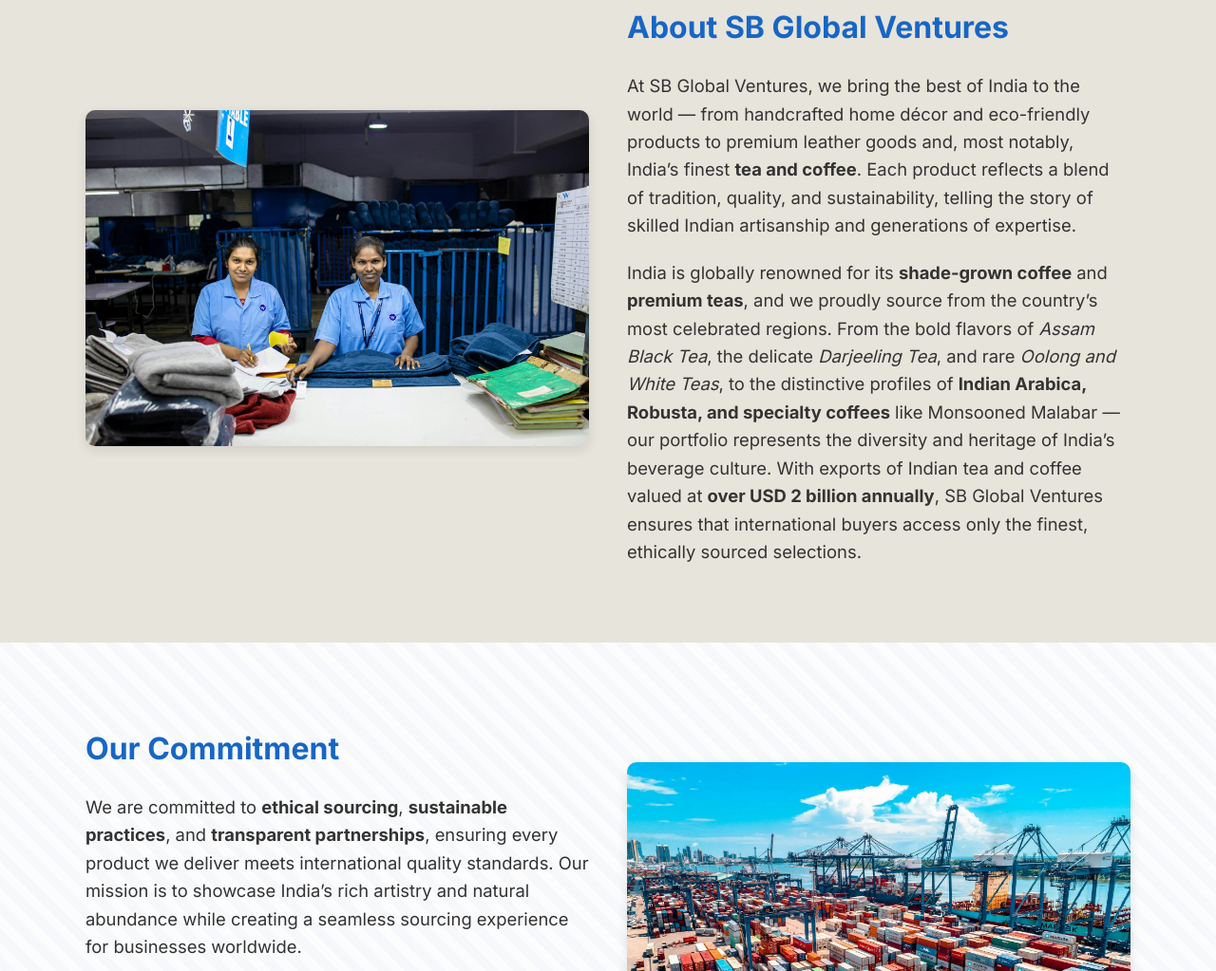
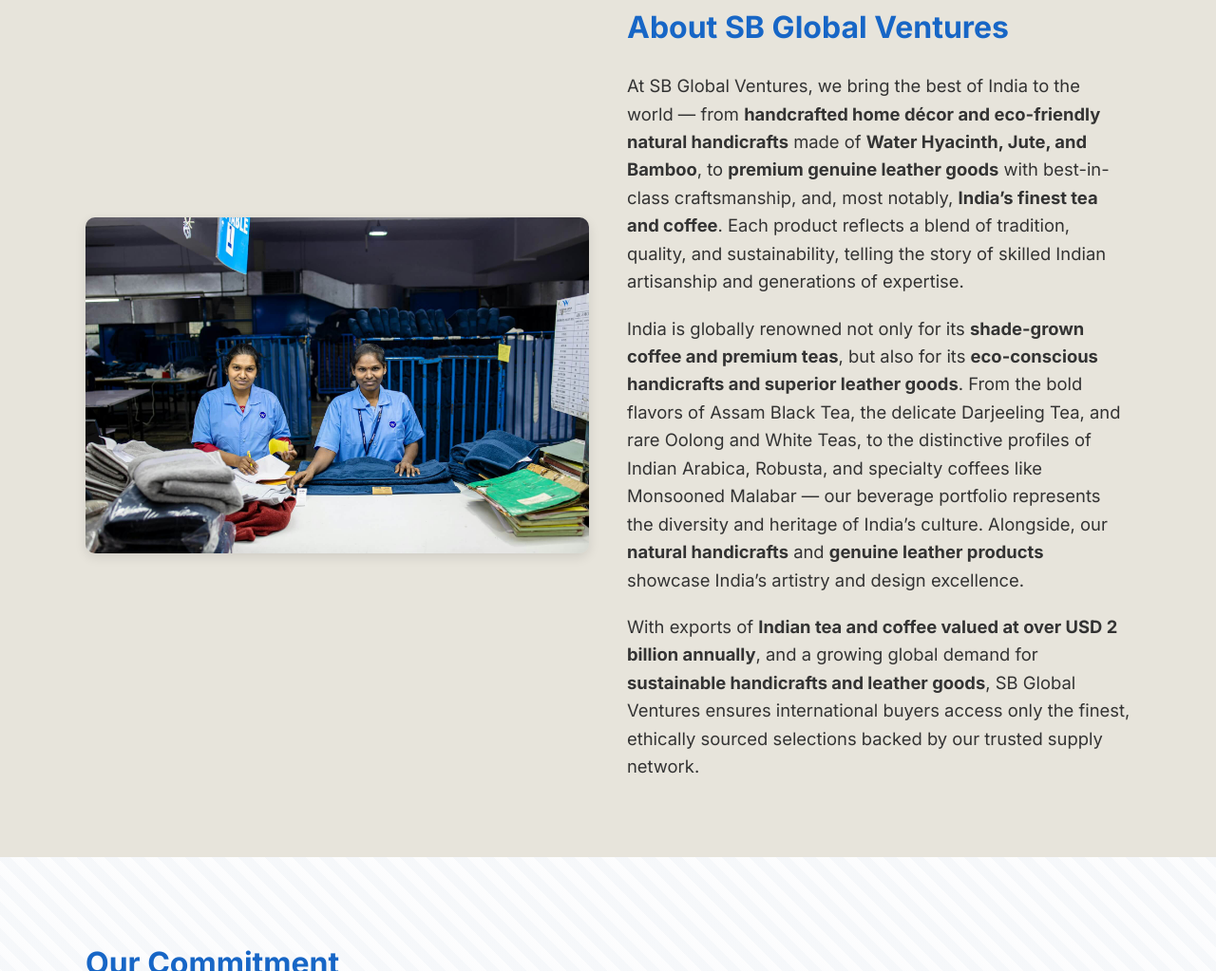
Before and after one commit to Iambiswajit-C/sbglobalventures, a plain HTML site: page index.html in a window 1280 px wide. Shown: the part 992-2015 px from the top of the page at 95% size. Drawn offline with nearby package versions, Linux system fonts and the light colour scheme.

Commit message:
Update index.html

```diff
--- a/index.html
+++ b/index.html
@@ -85,10 +85,22 @@
     <div class="about-text">
       <h2>About SB Global Ventures</h2>
       <p>
-      At SB Global Ventures, we bring the best of India to the world — from handcrafted home décor and eco-friendly products to premium leather goods and, most notably, India’s finest <strong>tea and coffee</strong>. Each product reflects a blend of tradition, quality, and sustainability, telling the story of skilled Indian artisanship and generations of expertise.
+      At SB Global Ventures, we bring the best of India to the world — from <strong>handcrafted home décor and eco-friendly natural handicrafts</strong>
+      made of <strong>Water Hyacinth, Jute, and Bamboo</strong>, to <strong>premium genuine leather goods</strong> with best-in-class craftsmanship,
+      and, most notably, <strong>India’s finest tea and coffee</strong>. Each product reflects a blend of tradition, quality, and sustainability,
+      telling the story of skilled Indian artisanship and generations of expertise.
     </p>
     <p>
-      India is globally renowned for its <strong>shade-grown coffee</strong> and <strong>premium teas</strong>, and we proudly source from the country’s most celebrated regions. From the bold flavors of <em>Assam Black Tea</em>, the delicate <em>Darjeeling Tea</em>, and rare <em>Oolong and White Teas</em>, to the distinctive profiles of <strong>Indian Arabica, Robusta, and specialty coffees</strong> like Monsooned Malabar — our portfolio represents the diversity and heritage of India’s beverage culture. With exports of Indian tea and coffee valued at <strong>over USD 2 billion annually</strong>, SB Global Ventures ensures that international buyers access only the finest, ethically sourced selections.
+      India is globally renowned not only for its <strong>shade-grown coffee and premium teas</strong>, but also for its
+      <strong>eco-conscious handicrafts and superior leather goods</strong>. From the bold flavors of Assam Black Tea, the delicate Darjeeling Tea,
+      and rare Oolong and White Teas, to the distinctive profiles of Indian Arabica, Robusta, and specialty coffees like Monsooned Malabar —
+      our beverage portfolio represents the diversity and heritage of India’s culture. Alongside, our <strong>natural handicrafts</strong> and
+      <strong>genuine leather products</strong> showcase India’s artistry and design excellence.
+    </p>
+    <p>
+      With exports of <strong>Indian tea and coffee valued at over USD 2 billion annually</strong>, and a growing global demand for
+      <strong>sustainable handicrafts and leather goods</strong>, SB Global Ventures ensures international buyers access only the finest,
+      ethically sourced selections backed by our trusted supply network.
     </p>
   </div>
 </section>
```
